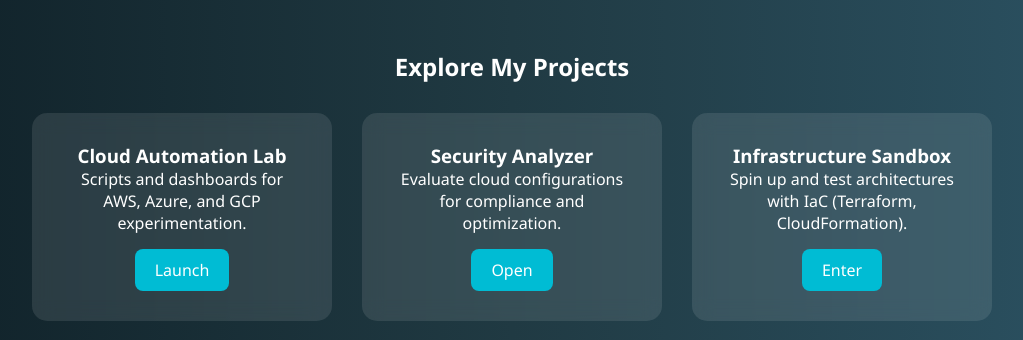
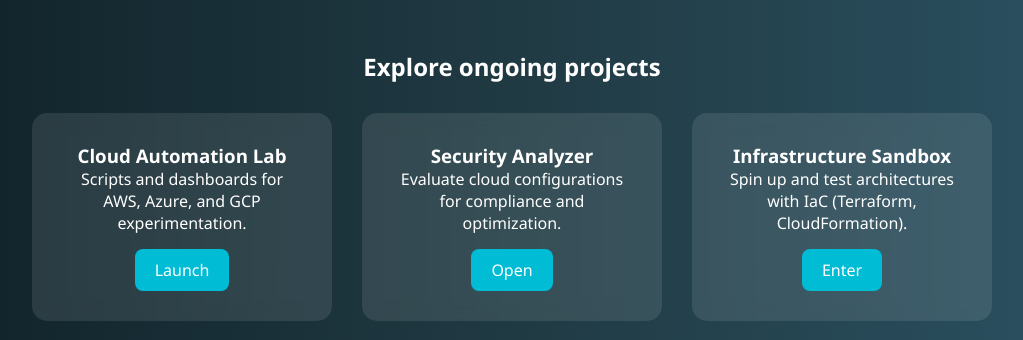
Before and after one commit to Rochematique/procheht, a Flask app: page / in a window 1280 px wide. Shown: the part 222-562 px from the top of the page, without its empty margins (128-1151 px from the left). Run offline with Flask 3, Linux system fonts and the light colour scheme.

```diff
--- a/backend/templates/index.html
+++ b/backend/templates/index.html
@@ -14,7 +14,7 @@
 
   <main>
     <section class="apps">
-      <h2>Explore My Projects</h2>
+      <h2>Explore ongoing projects</h2>
       <div class="app-grid">
         <div class="app-card">
           <h3>Cloud Automation Lab</h3>
```
